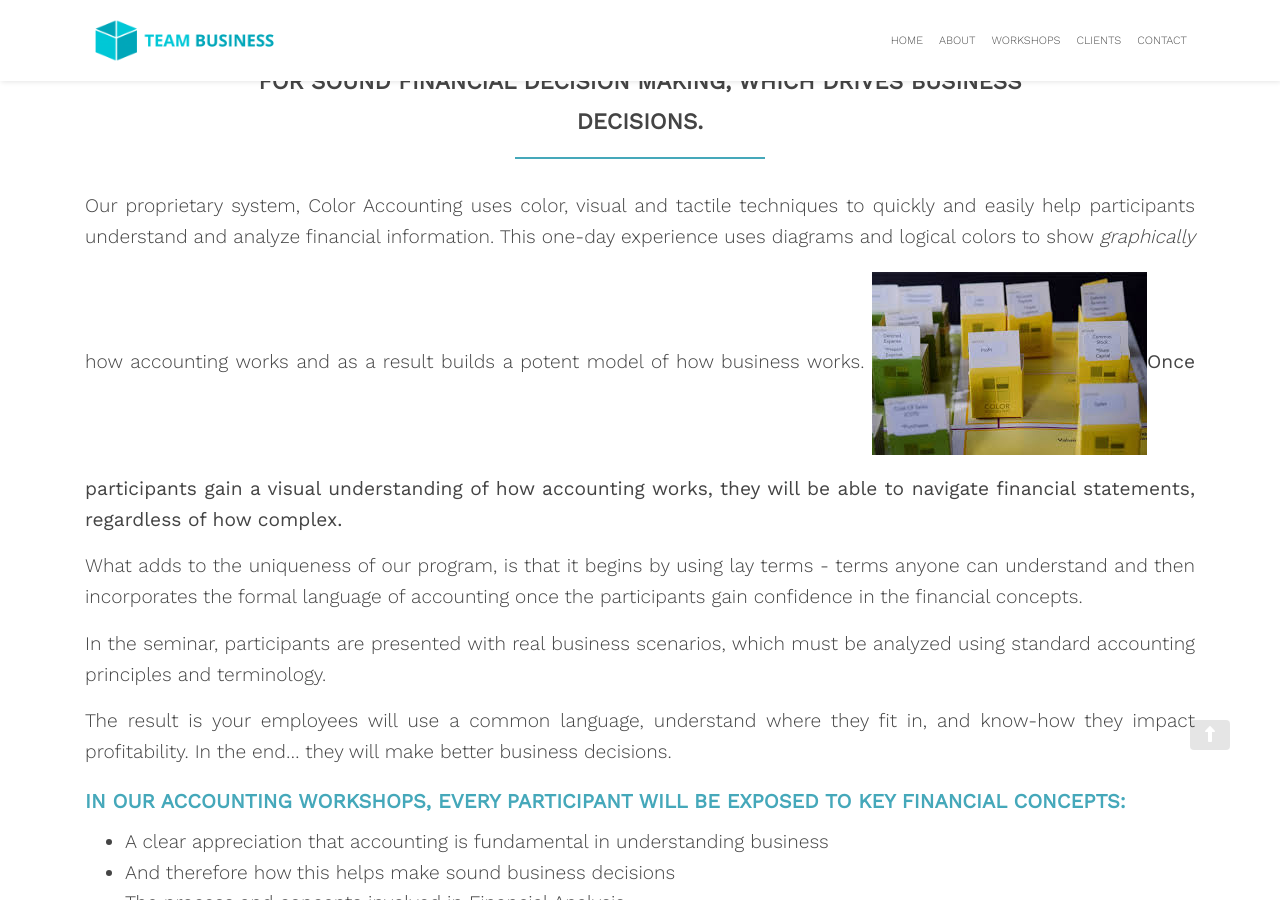
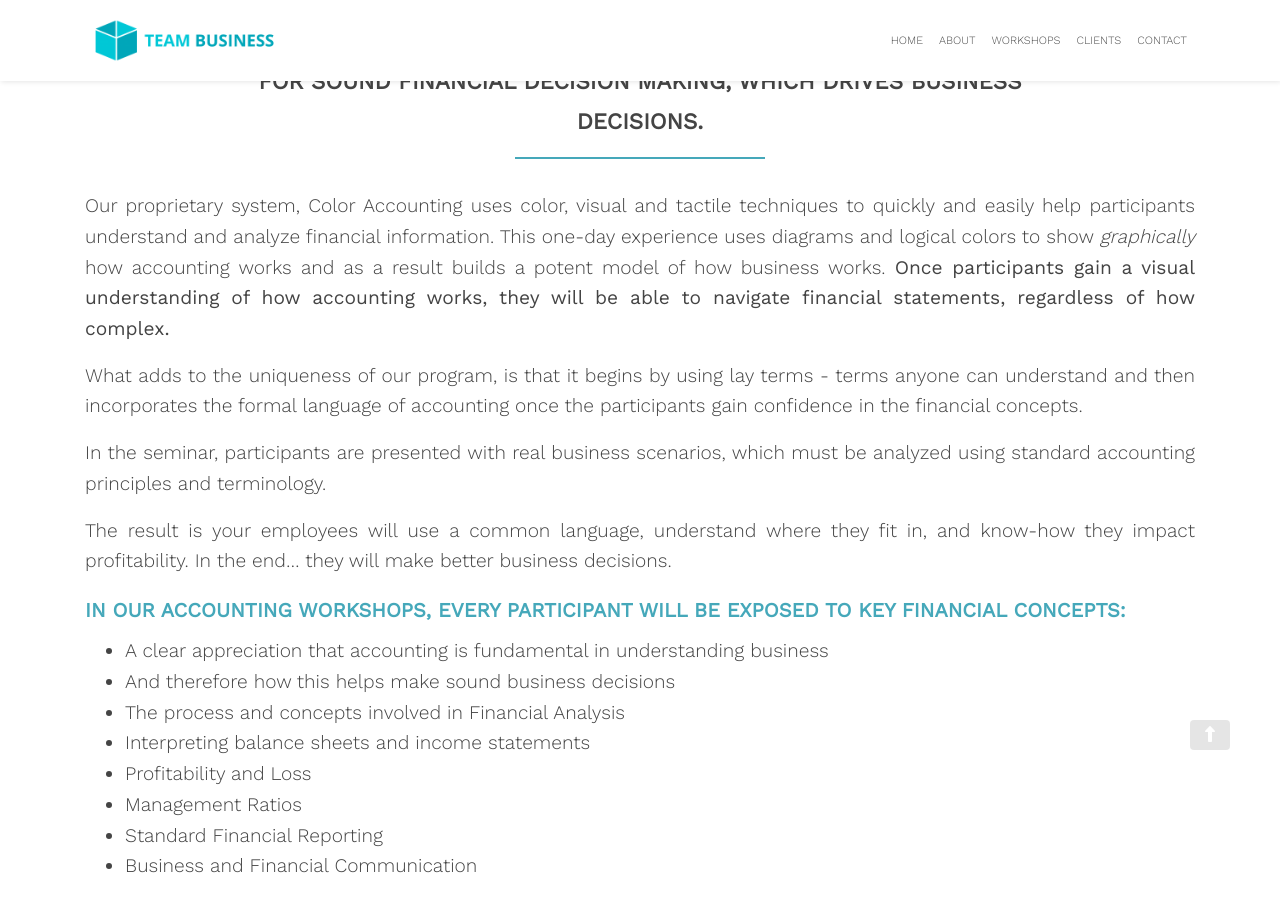
Before and after one commit to zac-heisey/team-business, a Jekyll site: the page built from _pages/accounting-workshop.md, in a window 1280 px wide and 900 px high, scrolled down 902 px. Built offline with Jekyll 4.4.1, drawn with Linux system fonts in a browser that asks for light colours; nearby versions of some CDN libraries.

Commit message:
Update from Forestry.io Lara Azzam updated _pages/accounting-workshop.md

```diff
--- a/_pages/accounting-workshop.md
+++ b/_pages/accounting-workshop.md
@@ -15,7 +15,7 @@ section-title: ACCOUNTING WORKSHOP
 ---
 ## Accounting Comes Alive helps participants understand the basis for sound financial decision making, which drives business decisions.
 
-Our proprietary system, Color Accounting uses color, visual and tactile techniques to quickly and easily help participants understand and analyze financial information. This one-day experience uses diagrams and logical colors to show _graphically_ how accounting works and as a result builds a potent model of how business works. ![](/assets/images/color-accounting.jpeg)**Once participants gain a visual understanding of how accounting works, they will be able to navigate financial statements, regardless of how complex.**
+Our proprietary system, Color Accounting uses color, visual and tactile techniques to quickly and easily help participants understand and analyze financial information. This one-day experience uses diagrams and logical colors to show _graphically_ how accounting works and as a result builds a potent model of how business works. **Once participants gain a visual understanding of how accounting works, they will be able to navigate financial statements, regardless of how complex.**
 
 What adds to the uniqueness of our program, is that it begins by using lay terms - terms anyone can understand and then incorporates the formal language of accounting once the participants gain confidence in the financial concepts.
 
```
